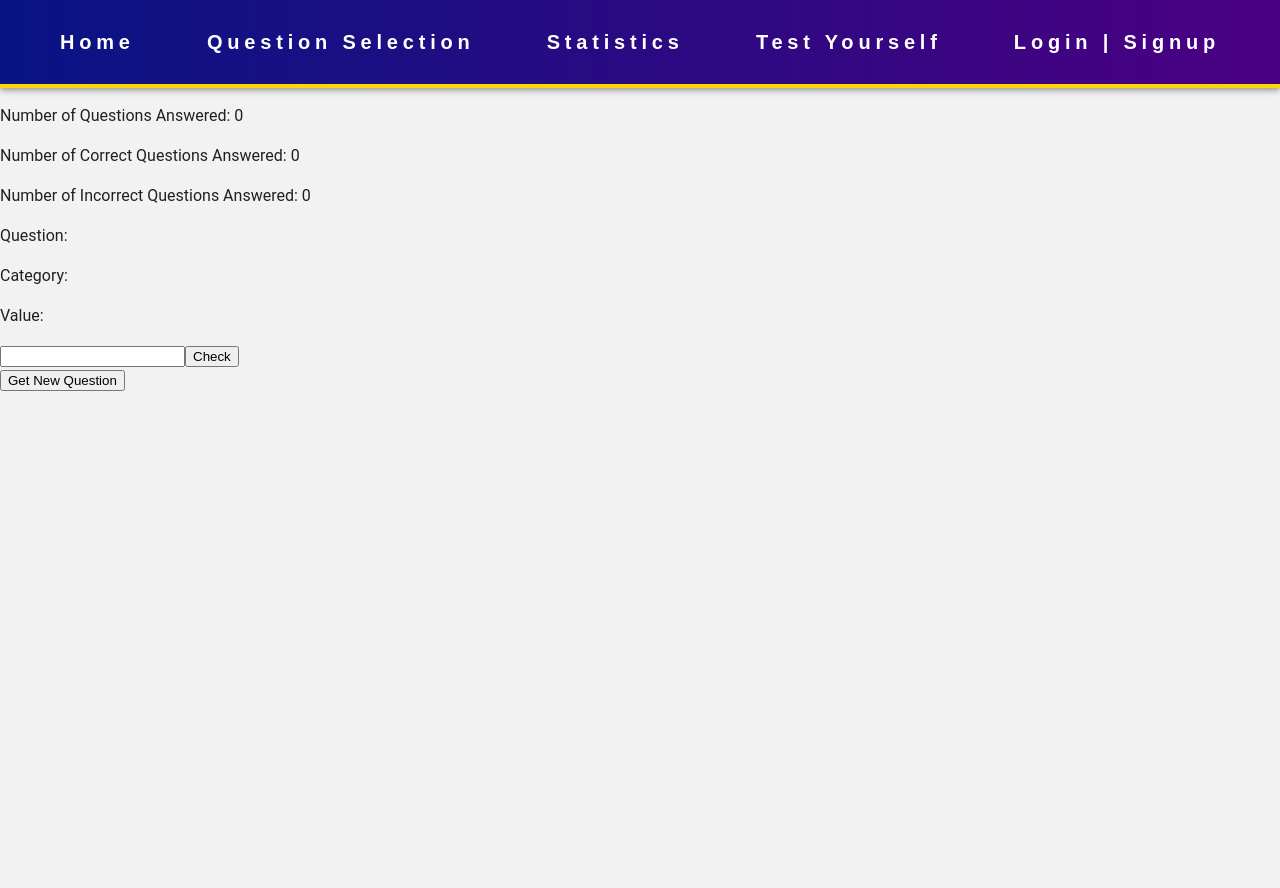
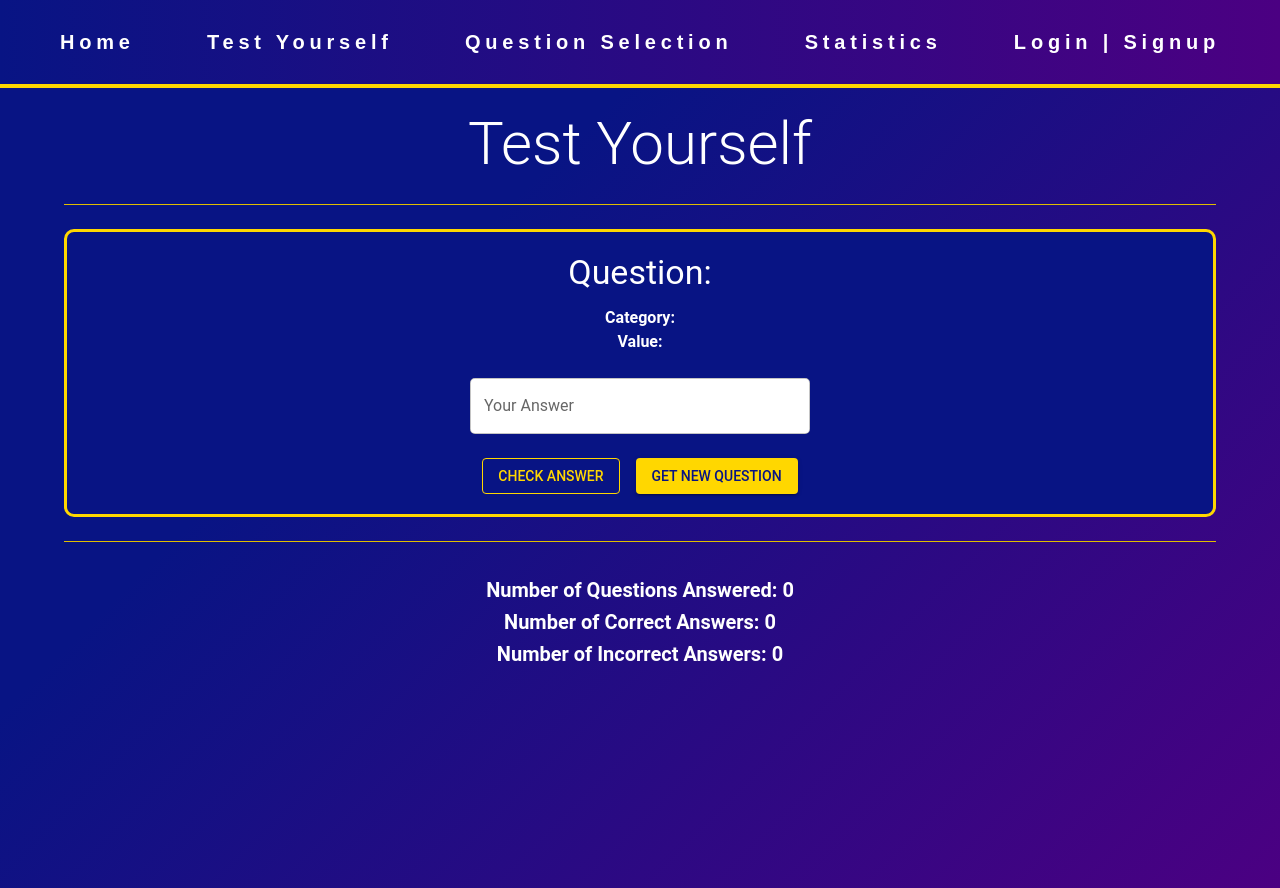
Before and after one commit to trinif/cis-5500-jeopardy-group44, a React (Create React App) app in the folder client/: page /questions in a window 1280 px wide. Before the commit the page ends 800 px from the top, so only its background shows below. Built offline with nearby package versions, Linux system fonts and the light colour scheme; no server answers.

Commit message:
ui test urself page

```diff
--- a/client/src/components/NavBar.js
+++ b/client/src/components/NavBar.js
@@ -80,9 +80,9 @@ export default function NavBar() {
         >
           {/* Navigation Links */}
           <NavText href="/" text="Home" />
+          <NavText href="/questions" text="Test Yourself" />
           <NavText href="/question_selection" text="Question Selection" />
           <NavText href="/statistics" text="Statistics" />
-          <NavText href="/questions" text="Test Yourself" />
           {userId && !userId.startsWith('guest_') ? (
             // Show the username if logged in
             <div onClick={handleLogout}>
--- a/client/src/pages/JeopardyQuestionsPage.js
+++ b/client/src/pages/JeopardyQuestionsPage.js
@@ -1,107 +1,186 @@
 import { useEffect, useState } from "react";
+import { Box, Button, Container, Typography, TextField, Divider, Stack } from '@mui/material';
 import { useAuth } from "../components/Context";
 const config = require('../config.json');
 
 export default function JeopardyQuestions() {
 
     // [total, correct, incorrect]
-    const [questionsAnswered, setQuestionsAnswered] = useState([0, 0, 0])
+    const [questionsAnswered, setQuestionsAnswered] = useState([0, 0, 0]);
 
-    const [newPage, setNewPage] = useState(false)
+    const [newPage, setNewPage] = useState(false);
 
-    const [questionId, setQuestionId] = useState('')
-    const [question, setQuestion] = useState('')
-    const [category, setCategory] = useState('')
-    const [value, setValue] = useState('')
+    const [questionId, setQuestionId] = useState('');
+    const [question, setQuestion] = useState('');
+    const [category, setCategory] = useState('');
+    const [value, setValue] = useState('');
 
-    const [answer, setAnswer] = useState('')
-    const [answerMessage, setAnswerMessage] = useState('')
+    const [answer, setAnswer] = useState('');
+    const [answerMessage, setAnswerMessage] = useState('');
 
     const { userId } = useAuth();
-
 
     const checkButtonHandler = () => {
         fetch(`https://${config.server_host}/check_answer/${questionId}/${answer}`, {
             method: "POST",
-        }).then(res => {
-            return res.json()
-        }).then(resJson => {
-            if (resJson.status == 'Correct') {
-                setAnswerMessage('Correct!')
+        }).then(res => res.json())
+          .then(resJson => {
+            if (resJson.status === 'Correct') {
+                setAnswerMessage('Correct!');
                 setQuestionsAnswered(([total, correct, incorrect]) => [
-                    total+1,
-                    correct+1,
+                    total + 1,
+                    correct + 1,
                     incorrect
-                ])
+                ]);
                 fetch(`https://${config.server_host}/update_user_answer`, {
                     method: "POST",
                     headers: {
                         "Content-Type": "application/json",
                     },
-                    body: JSON.stringify({userId, questionId, is_correct: 1}),
-                })
-            } else if (resJson.status == 'Incorrect') {
-                setAnswerMessage(`Incorrect! The correct answer is '${resJson.message}'`)
+                    body: JSON.stringify({ userId, questionId, is_correct: 1 }),
+                });
+            } else if (resJson.status === 'Incorrect') {
+                setAnswerMessage(`Incorrect! The correct answer is '${resJson.message}'`);
                 setQuestionsAnswered(([total, correct, incorrect]) => [
-                    total+1,
+                    total + 1,
                     correct,
-                    incorrect+1
-                ])
+                    incorrect + 1
+                ]);
                 fetch(`https://${config.server_host}/update_user_answer`, {
                     method: "POST",
                     headers: {
                         "Content-Type": "application/json",
                     },
-                    body: JSON.stringify({userId, questionId, is_correct: 0}),
-                })
+                    body: JSON.stringify({ userId, questionId, is_correct: 0 }),
+                });
             }
-        }).catch(err => {
-            console.log(err)
-        })
-    }
+        }).catch(err => console.log(err));
+    };
 
     const newQuestionButtonHandler = () => {
-        setNewPage(!newPage)
-    }
+        setNewPage(!newPage);
+    };
 
     useEffect(() => {
         fetch(`https://${config.server_host}/random`)
-            .then(res => {
-                return res.json()
-            })
+            .then(res => res.json())
             .then(resJson => {
-                setQuestionId(resJson.question_id)
-                setQuestion(resJson.question)
-                setCategory(resJson.category)
-                setValue(resJson.value)
-
-                setAnswer('')
-                setAnswerMessage('')
+                setQuestionId(resJson.question_id);
+                setQuestion(resJson.question);
+                setCategory(resJson.category);
+                setValue(resJson.value);
+                setAnswer('');
+                setAnswerMessage('');
             });
-    }, [newPage])
+    }, [newPage]);
 
     return (
-        <>
-            <p>Number of Questions Answered: {questionsAnswered[0]}</p>
-            <p>Number of Correct Questions Answered: {questionsAnswered[1]}</p>
-            <p>Number of Incorrect Questions Answered: {questionsAnswered[2]}</p>
-            <p>Question: {question}</p>
-            <p>Category: {category}</p>
-            <p>Value: {value}</p>
-            <input type='text'
-                value={answer}
-                onChange={e => setAnswer(e.target.value)}
-                onKeyDown={(e) => {
-                    if (e.key === "Enter") {
-                        checkButtonHandler();
-                    }
-                }}>
-            </input>
-            <button onClick={checkButtonHandler}>Check</button>
-            <div>
-                {answerMessage && <p>{answerMessage}</p>}
-            </div>
-            <button onClick={newQuestionButtonHandler}>Get New Question</button>
-        </>
+        <Box
+            sx={{
+                background: 'linear-gradient(135deg, #081484 30%, #4B0082 100%)',
+                minHeight: '100vh',
+                color: 'white',
+                paddingTop: '20px',
+            }}
+        >
+            <Container>
+                <Typography variant="h2" align="center" gutterBottom>
+                    Test Yourself
+                </Typography>
+                <Divider sx={{ backgroundColor: 'gold', marginY: 3 }} />
+
+                <Box
+                    sx={{
+                        backgroundColor: '#081484',
+                        borderRadius: '10px',
+                        padding: '20px',
+                        border: '3px solid #FFD700',
+                        textAlign: 'center',
+                    }}
+                >
+                    <Typography variant="h4" gutterBottom>
+                        Question:
+                    </Typography>
+
+                    <Typography variant="h6">{question}</Typography>
+                    <Typography variant="h8" sx={{ display: 'block' }}>
+                        <strong>Category:</strong> {category}
+                    </Typography>
+                    <Typography variant="h8" sx={{ display: 'block' }}>
+                        <strong>Value:</strong> {value}
+                    </Typography>
+
+                    <TextField
+                        label="Your Answer"
+                        variant="outlined"
+                        value={answer}
+                        onChange={(e) => setAnswer(e.target.value)}
+                        onKeyDown={(e) => {
+                            if (e.key === "Enter") {
+                                checkButtonHandler();
+                            }
+                        }}
+                        sx={{
+                            marginY: 3,
+                            backgroundColor: 'white',
+                            borderRadius: '5px',
+                            maxWidth: '340px',
+                            width: '100%',
+                        }}
+                    />
+
+                    <Stack direction="row" spacing={2} justifyContent="center">
+                        <Button
+                            variant="outlined"
+                            sx={{
+                                borderColor: 'gold',
+                                color: 'gold',
+                                '&:hover': {
+                                    backgroundColor: 'gold',
+                                    color: '#081484',
+                                },
+                            }}
+                            onClick={checkButtonHandler}
+                        >
+                            Check Answer
+                        </Button>
+
+                        <Button
+                            variant="contained"
+                            sx={{
+                                backgroundColor: 'gold',
+                                color: '#081484',
+                                '&:hover': {
+                                    backgroundColor: 'white',
+                                },
+                            }}
+                            onClick={newQuestionButtonHandler}
+                        >
+                            Get New Question
+                        </Button>
+                    </Stack>
+
+                    {answerMessage && (
+                        <Typography variant="body1" mt={3}>
+                            {answerMessage}
+                        </Typography>
+                    )}
+                </Box>
+
+                <Divider sx={{ backgroundColor: 'gold', marginY: 3 }} />
+
+                <Box mt={4}>
+                    <Typography variant="h6" align="center">
+                        Number of Questions Answered: {questionsAnswered[0]}
+                    </Typography>
+                    <Typography variant="h6" align="center">
+                        Number of Correct Answers: {questionsAnswered[1]}
+                    </Typography>
+                    <Typography variant="h6" align="center">
+                        Number of Incorrect Answers: {questionsAnswered[2]}
+                    </Typography>
+                </Box>
+            </Container>
+        </Box>
     );
 }
--- a/client/src/pages/QuestionSelectionPage.js
+++ b/client/src/pages/QuestionSelectionPage.js
@@ -13,7 +13,8 @@ import {
   Chip,
   Slider,
   Link,
-  Button
+  Button,
+  Divider
 } from '@mui/material';
 
 import { DataGrid } from '@mui/x-data-grid';
@@ -198,7 +199,10 @@ export default function QuestionSelectionPageV2() {
     <Container container rowSpacing={5}>
       {/* display QuestionCard when a question is selected (based on questionId) */}
       {selectedQuestionId && <QuestionCard questionId={selectedQuestionId} handleClose={() => setSelectedQuestionId(null)} />}
-      <h2>Search Questions</h2>
+      <Typography variant="h2" align="center" gutterBottom>
+          Search Questions
+        </Typography>
+        <Divider sx={{ backgroundColor: 'gold', marginY: 3 }} />
       <Box container rowSpacing={5}
         sx={{
           backgroundColor: '#081484',
--- a/client/src/pages/QuestionSelectionPageV2.js
+++ b/client/src/pages/QuestionSelectionPageV2.js
@@ -200,7 +200,7 @@ export default function QuestionSelectionPageV2() {
       {/* display QuestionCard when a question is selected (based on questionId) */}
       {selectedQuestionId && <QuestionCard questionId={selectedQuestionId} handleClose={() => setSelectedQuestionId(null)} />}
       <Typography variant="h2" align="center" gutterBottom>
-          User Statistics
+          Search Questions
         </Typography>
         <Divider sx={{ backgroundColor: 'gold', marginY: 3 }} />
       <Box container rowSpacing={5}
```
